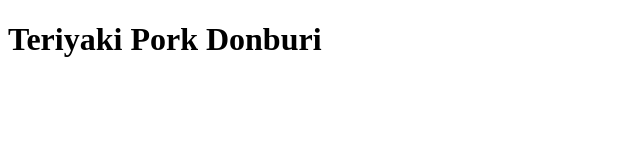
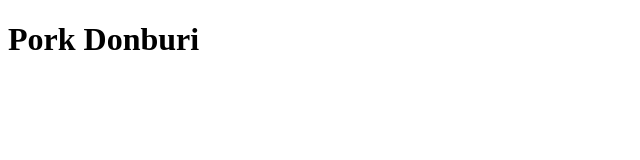
Before and after one commit to weebles99/odin-recipes, a plain HTML site: page recipes/pork-donburi.html in a window 1280 px wide. Shown: the whole page, without its empty margins (0-640 px from the left). Drawn offline with Linux system fonts and the light colour scheme.

Commit message:
Modify text formatting and spelling choices

```diff
--- a/recipes/pork-donburi.html
+++ b/recipes/pork-donburi.html
@@ -6,6 +6,6 @@
     <title>Pork Donburi</title>
 </head>
 <body>
-    <h1>Teriyaki Pork Donburi</h1>
+    <h1>Pork Donburi</h1>
 </body>
 </html>
```
Also changed, not shown: index.html (+1 -1 lines).
